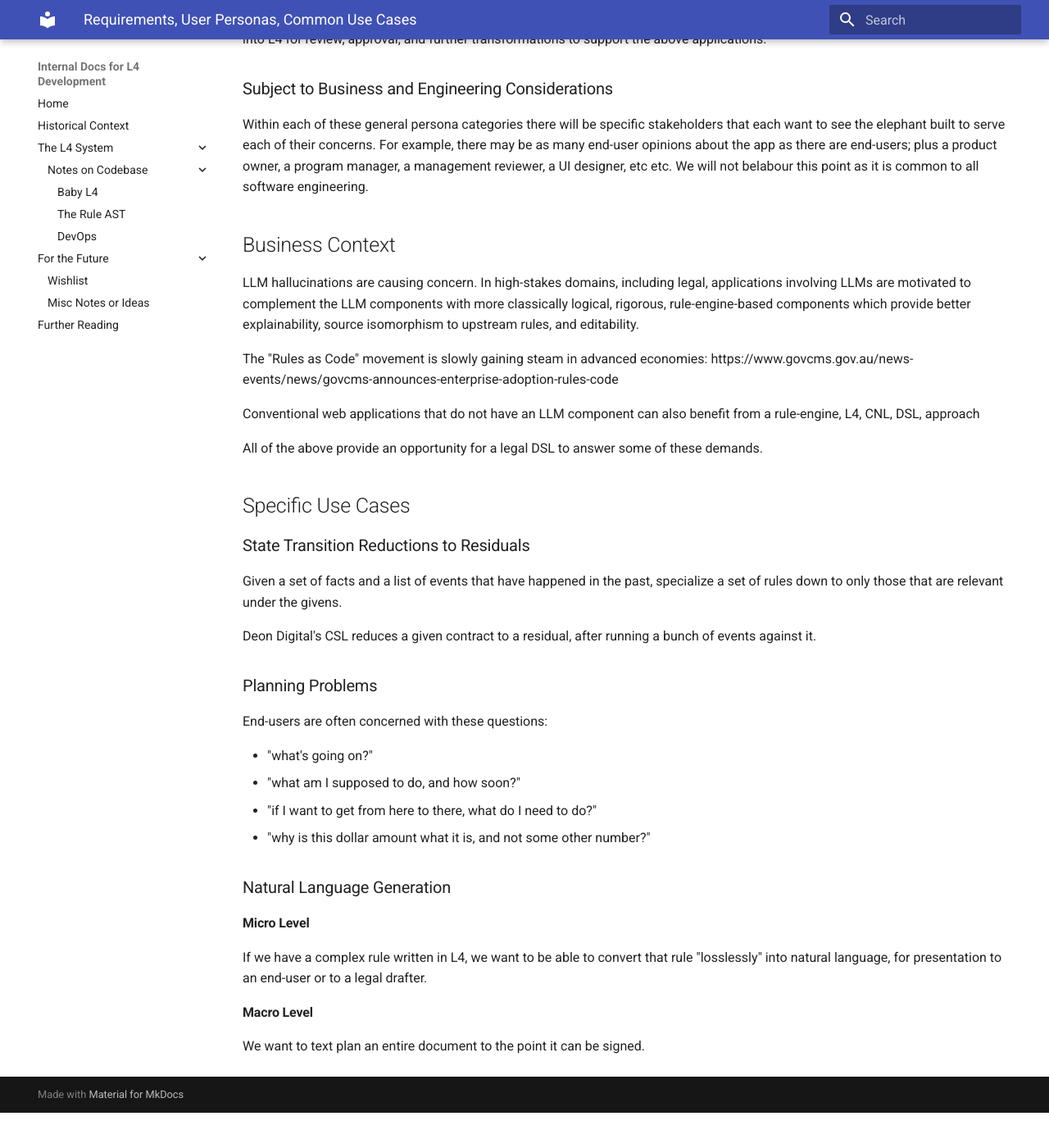
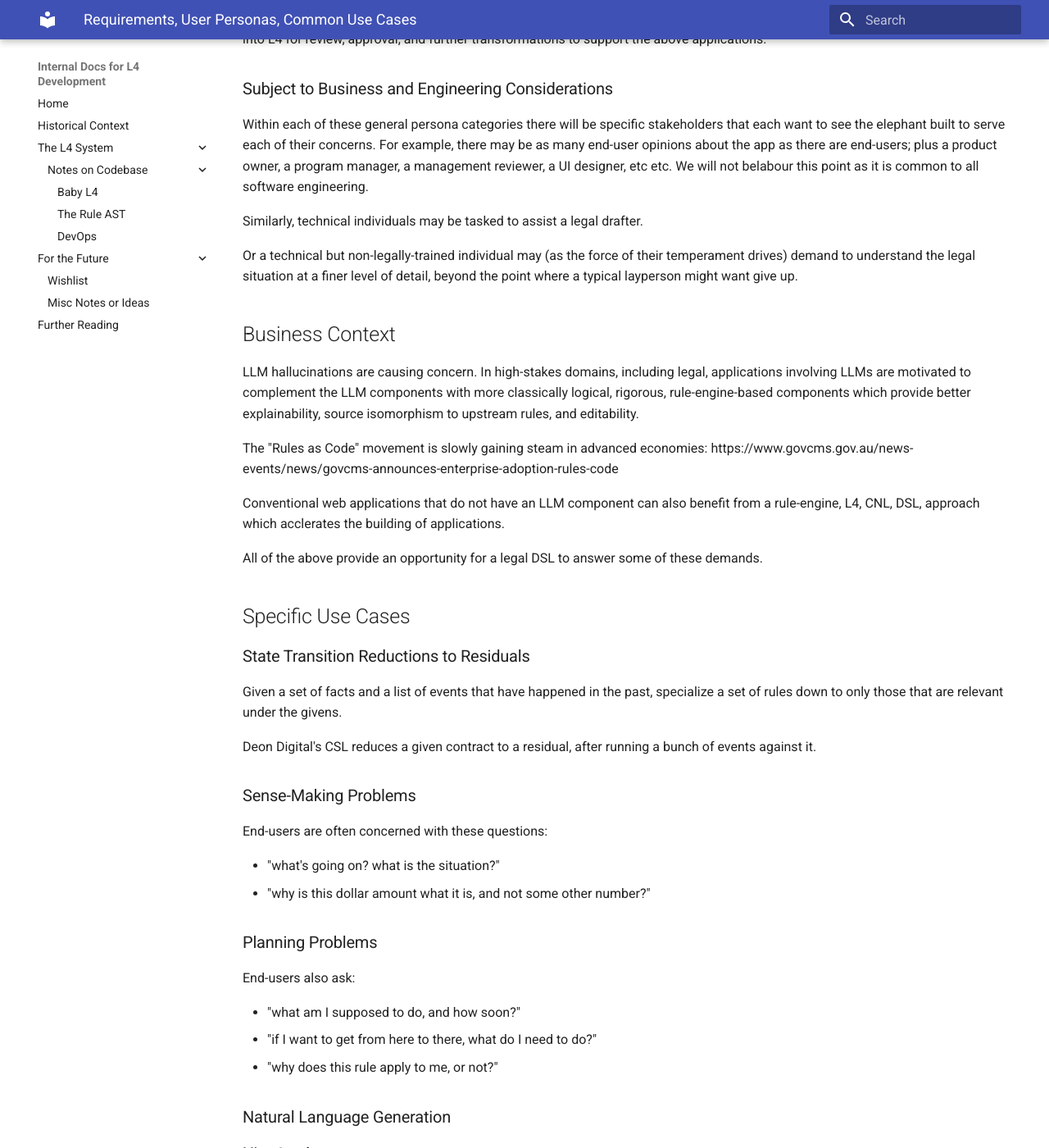
Before and after one commit to smucclaw/internal_docs, an MkDocs documentation site: the page built from docs/requirements.md, in a window 1280 px wide and 1400 px high, scrolled down 1151 px. Shown: the whole window at 82% size. Built offline with MkDocs 1.6.1 and Material for MkDocs 9.7.7, drawn with Linux system fonts in a browser that asks for light colours; before the commit the page ends 2508 px from its top, so only the background shows below that; some of the changed text lies outside the part shown.

Commit message:
incorporate feedback from initial review

```diff
--- a/docs/requirements.md
+++ b/docs/requirements.md
@@ -66,6 +66,13 @@ about the app as there are end-users; plus a product owner, a program
 manager, a management reviewer, a UI designer, etc etc. We will not
 belabour this point as it is common to all software engineering.
 
+Similarly, technical individuals may be tasked to assist a legal drafter.
+
+Or a technical but non-legally-trained individual may (as the force of
+their temperament drives) demand to understand the legal situation at
+a finer level of detail, beyond the point where a typical layperson
+might want give up.
+
 ## Business Context
 
 LLM hallucinations are causing concern. In high-stakes domains,
@@ -78,7 +85,8 @@ The "Rules as Code" movement is slowly gaining steam in advanced economies:
 https://www.govcms.gov.au/news-events/news/govcms-announces-enterprise-adoption-rules-code
 
 Conventional web applications that do not have an LLM component can
-also benefit from a rule-engine, L4, CNL, DSL, approach
+also benefit from a rule-engine, L4, CNL, DSL, approach which
+acclerates the building of applications.
 
 All of the above provide an opportunity for a legal DSL to answer some
 of these demands.
@@ -93,14 +101,20 @@ under the givens.
 
 Deon Digital's CSL reduces a given contract to a residual, after running a bunch of events against it.
 
-### Planning Problems
+### Sense-Making Problems
 
 End-users are often concerned with these questions:
 
-* "what's going on?"
+* "what's going on? what is the situation?"
+* "why is this dollar amount what it is, and not some other number?"
+
+### Planning Problems
+
+End-users also ask:
+
 * "what am I supposed to do, and how soon?"
 * "if I want to get from here to there, what do I need to do?"
-* "why is this dollar amount what it is, and not some other number?"
+* "why does this rule apply to me, or not?"
 
 ### Natural Language Generation
 
```
Also changed, not shown: other parts of docs/requirements.md (+1 -1 lines).
